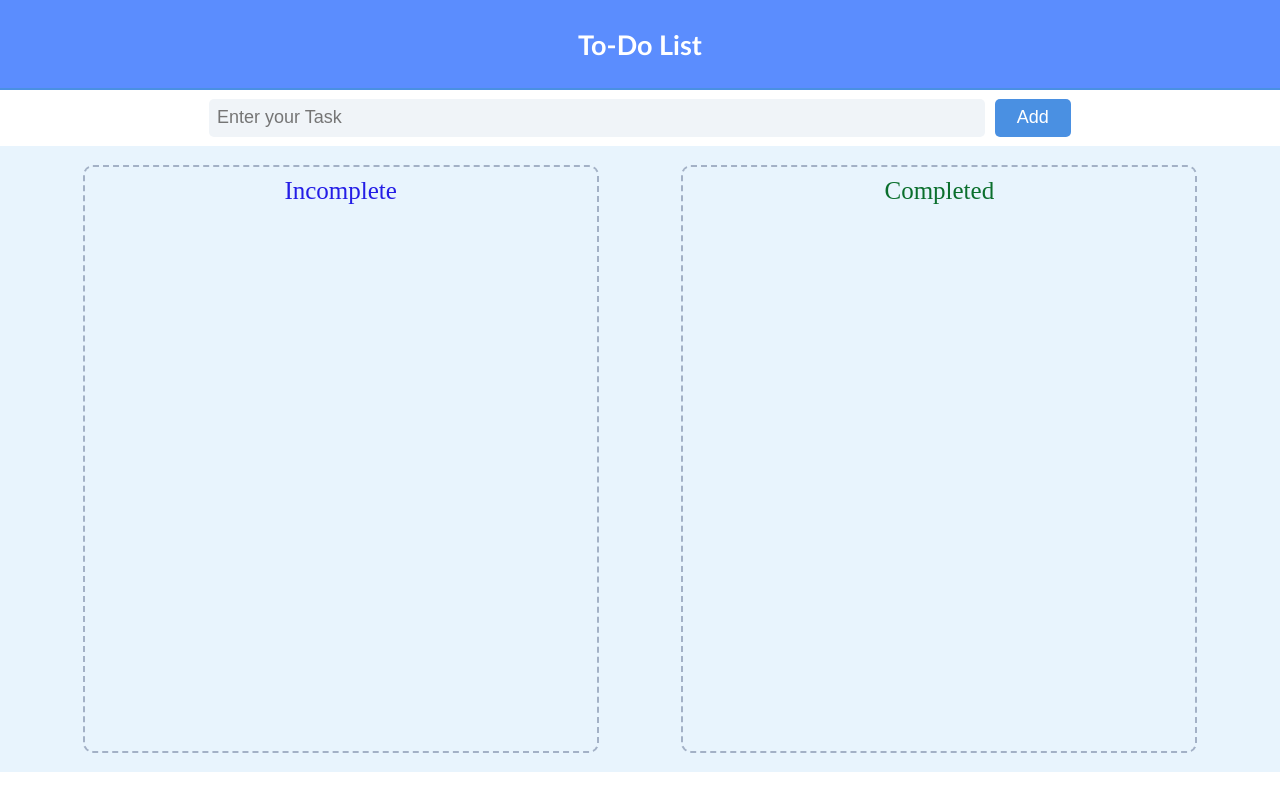
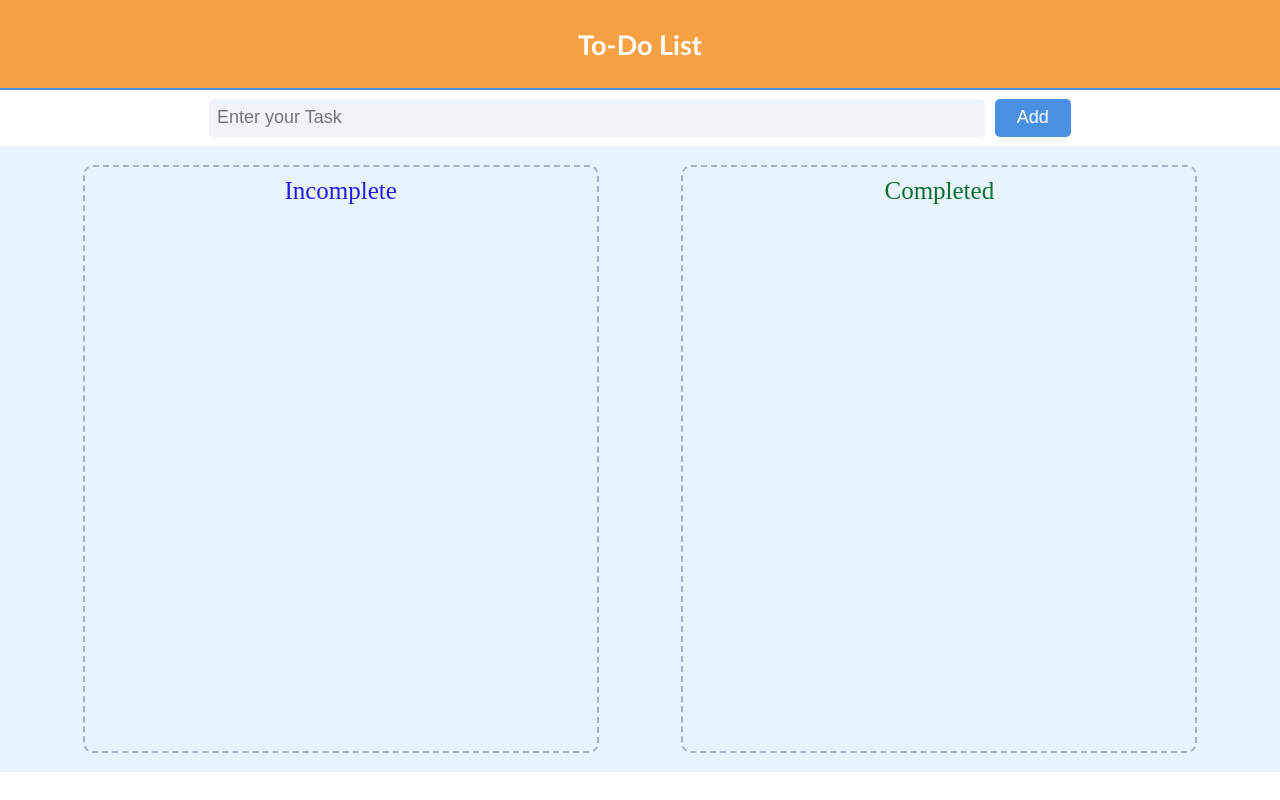
Before and after one commit to HarshalShinde491/Magic-Bus, a plain HTML site: page TO do list/index.html in a window 1280 px wide. Drawn offline with Linux system fonts and the light colour scheme.

Commit message:
Update To do list.css

```diff
--- a/TO do list/To do list.css
+++ b/TO do list/To do list.css
@@ -18,7 +18,7 @@ nav {
     font-size: 27px;
     font-weight: bold;
     font-family: 'Gill Sans', 'Gill Sans MT', Calibri, 'Trebuchet MS', sans-serif;
-    background-color: #5B8DFE;
+    background-color:  rgb(248, 161, 68);
     color: white;
 }
 
```
